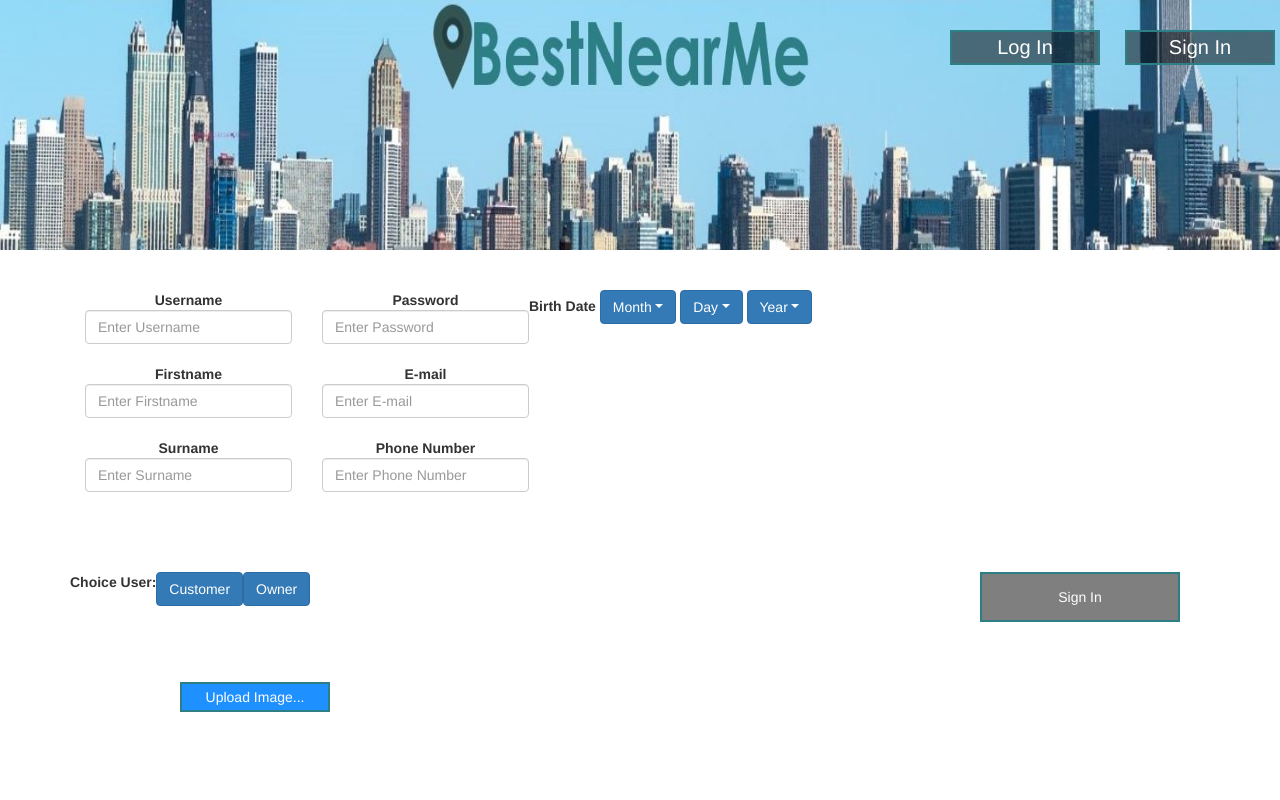
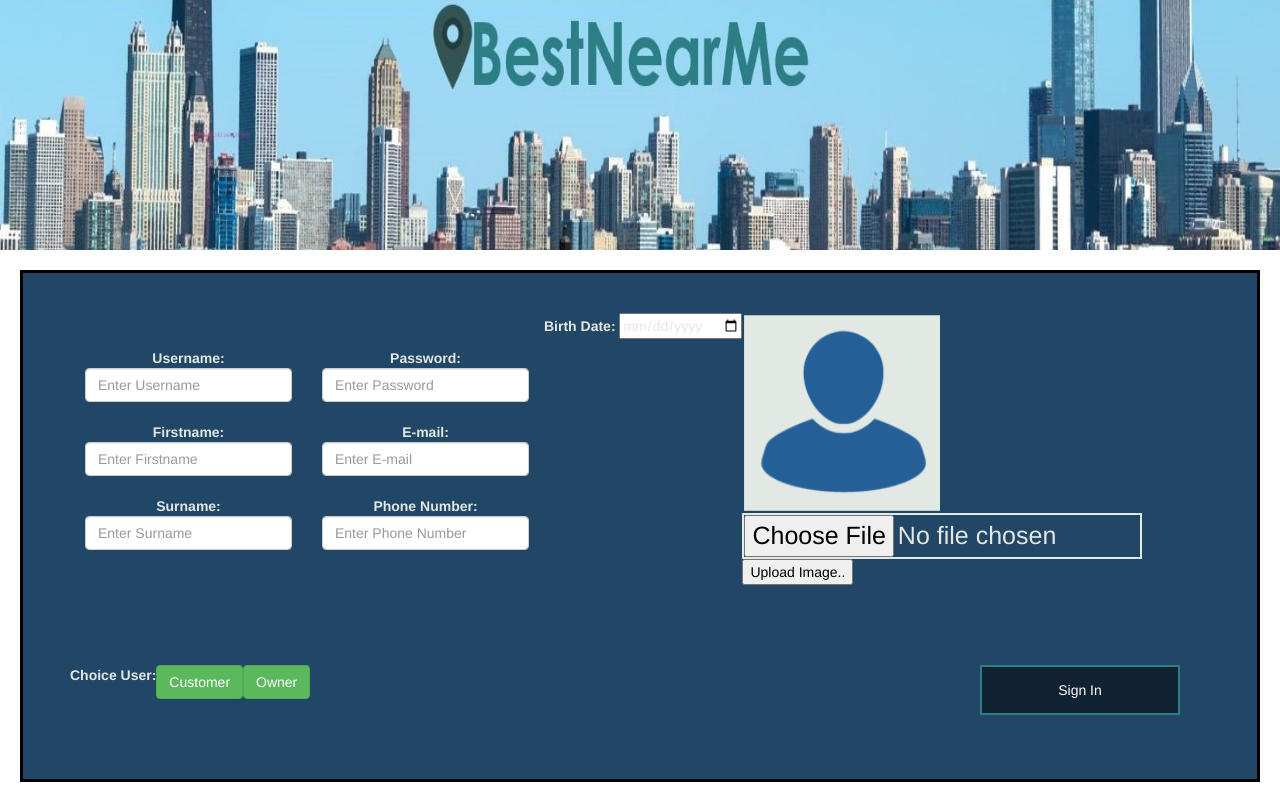
Before and after one commit to GioSfat/ProjectTL, a Django app: template mainapp/templates/Sign_In_Page.html in a window 1280 px wide. Run offline with Django 3.2, Linux system fonts and the light colour scheme; the template is opened without the code that fills it, so the values that code supplies are empty; some libraries are stand-ins or nearby versions.

Commit message:
Update files

```diff
--- a/mainapp/templates/Home_Page.html
+++ b/mainapp/templates/Home_Page.html
@@ -7,7 +7,7 @@
     integrity="sha384-9aIt2nRpC12Uk9gS9baDl411NQApFmC26EwAOH8WgZl5MYYxFfc+NcPb1dKGj7Sk" crossorigin="anonymous">
 
     <link rel="shortcut icon" href="Logos/BNM.ico" />
-    <link rel="stylesheet" type="text/css" href="Bus_Page_CSS.css">
+    <link rel="stylesheet" type="text/css" href="Sign_In_CSS.css">
 
   <link rel="stylesheet" href="https://maxcdn.bootstrapcdn.com/bootstrap/3.4.1/css/bootstrap.min.css">
   <script src="https://ajax.googleapis.com/ajax/libs/jquery/3.5.1/jquery.min.js"></script>
--- a/mainapp/templates/Sign_In_Page.html
+++ b/mainapp/templates/Sign_In_Page.html
@@ -16,19 +16,6 @@
   <script src="https://maxcdn.bootstrapcdn.com/bootstrap/3.4.1/js/bootstrap.min.js"></script>
 
     <style>
-            .button3 {
-            border: 2px solid #2C8085;
-            background-color: DodgerBlue;
-            position: absolute;
-            color: white;
-            margin: 110px;
-            center: 50px;
-            width: 150px;
-            height: 30px;
-            text-align: center;
-            text-align: -moz-center;
-            }
-
             .button4 {
             border: 2px solid #2C8085;
             background: rgba(0, 0, 0, 0.5);
@@ -47,8 +34,7 @@
 
 <div class="background">
         <img class="imgTop" src="Logos/BackLogo.jpg" alt="BestNearMe Background" height="250" style="width: 100%">
-        <button class="button1" >Sign In</button>
-        <button class="button2">Log In</button>
+
     </div>
 
     <script src="https://code.jquery.com/jquery-3.5.1.slim.min.js"
@@ -58,6 +44,7 @@
     <script src="https://stackpath.bootstrapcdn.com/bootstrap/4.5.0/js/bootstrap.min.js"
     integrity="sha384-OgVRvuATP1z7JjHLkuOU7Xw704+h835Lr+6QL9UvYjZE3Ipu6Tp75j7Bh/kR0JKI" crossorigin="anonymous"></script>
 
+<div style="border: 3px solid black; background: #224666; color: #E2E8E3; margin-top: 20px; margin-left: 20px; margin-right: 20px">
 <div class="container">
     <br>
     <br>
@@ -65,19 +52,19 @@
     <form class="form-inline" action="/action_page.php">
         <div class="col-sm-4">
             <div class="form-group">
-            <label for="username">Username</label>
+                <label for="username">Username:</label>
                 <input type="text" class="form-control" id="username" placeholder="Enter Username" name="username">
             </div>
             <br>
             <br>
             <div class="form-group">
-            <label for="name">Firstname</label>
+                <label for="name">Firstname:</label>
                 <input type="text" class="form-control" id="name" placeholder="Enter Firstname" name="name">
             </div>
             <br>
             <br>
             <div class="form-group">
-            <label for="surname">Surname</label>
+                <label for="surname">Surname:</label>
                 <input type="text" class="form-control" id="surname" placeholder="Enter Surname" name="surname">
             </div>
         </div>
@@ -87,58 +74,35 @@
     <form class="form-inline" action="/action_page.php">
         <div class="col-sm-4">
             <div class="form-group">
-           <label for="password">Password</label>
+                <label for="password">Password:</label>
                 <input type="password" class="form-control" id="password" placeholder="Enter Password" name="password">
             </div>
             <br>
             <br>
             <div class="form-group">
-           <label for="email">E-mail</label>
+                <label for="email">E-mail:</label>
                 <input type="email" class="form-control" id="email" placeholder="Enter E-mail" name="email">
             </div>
             <br>
             <br>
             <div class="form-group">
-           <label for="phoneNumber">Phone Number</label>
+                <label for="phoneNumber">Phone Number:</label>
                 <input type="tel" class="form-control" id="phoneNumber" placeholder="Enter Phone Number" name="phoneNumber"  pattern="[0-9]{3}-[0-9]{4}-[0-9]{3}">
             </div>
         </div>
     </form>
         <form action="/action_page.php">
-    <div class="dropdown">
-        <div class="row">
+            <label for="birthDate">Birth Date:</label>
+            <input type="date" id="birthDate" name="birthDate">
+        </form>
+    <form class="form-inline" action="/action_page.php">
         <div class="form-group">
-           <label>Birth Date</label>
-                <button class="btn btn-primary dropdown-toggle" type="button" data-toggle="dropdown">Month</button>
-                <ul class="dropdown-menu">
-                    <li><a href="#">January</a></li>
-                    <li><a href="#">February</a></li>
-                    <li><a href="#">March</a></li>
-                    <li><a href="#">April</a></li>
-                    <li><a href="#">May</a></li>
-                    <li><a href="#">June</a></li>
-                    <li><a href="#">July</a></li>
-                    <li><a href="#">August</a></li>
-                    <li><a href="#">September</a></li>
-                    <li><a href="#">October</a></li>
-                    <li><a href="#">November</a></li>
-                    <li><a href="#">December</a></li>
-                </ul>
-
-
-                <button class="btn btn-primary dropdown-toggle" type="button" data-toggle="dropdown">Day</button>
-                <ul class="dropdown-menu">
-
-
-                </ul>
-
-                <button class="btn btn-primary dropdown-toggle" type="button" data-toggle="dropdown">Year</button>
-                <ul class="dropdown-menu">
-
-                </ul>
-
-        </div>
-        </div>
+            <img src="Logos/Image.jpg" style="width:200px;height:200px">
+                <form action="">
+                    <input style="border: 2px solid #E2E8E3; background: #224666; height:auto;width:400px;font-size: 25px;color: #E2E8E3 "
+                           type="file" id="myFile" name="filename">
+                    <input type="submit" value="Upload Image.." style="color:black">
+                </form>
         </div>
     </form>
 </div>
@@ -148,12 +112,13 @@
 <br>
     <div class="row">
         <label>Choice User:</label>
-        <button type="button" class="btn btn-primary">Customer</button>
-        <button type="button" class="btn btn-primary">Owner</button>
-        <button type="button" class="button3" onclick="document.location = ''" >Upload Image...</button>
+        <button type="button" class="btn btn-success">Customer</button>
+        <button type="button" class="btn btn-success">Owner</button>
+
         <button type="button" class="button4">Sign In</button>
     </div>
-
+<br><br><br><br>
+</div>
 </div>
 </body>
 </html>
```
Also changed, not shown: mainapp/templates/Logos/Image.jpg (added), mainapp/templates/Sign_In_CSS.css (renamed from mainapp/templates/Bus_Page_CSS.css). Lines whose indentation alone changed are shown as unchanged.
